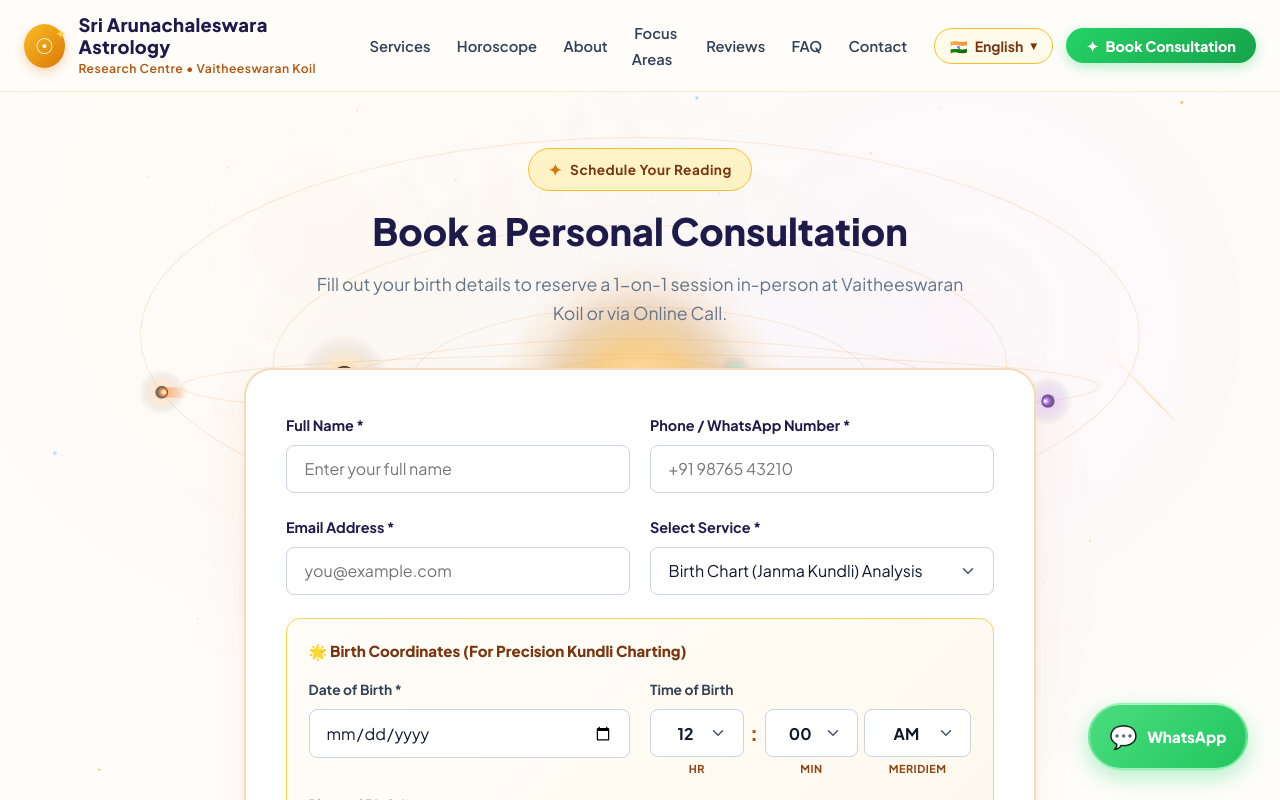
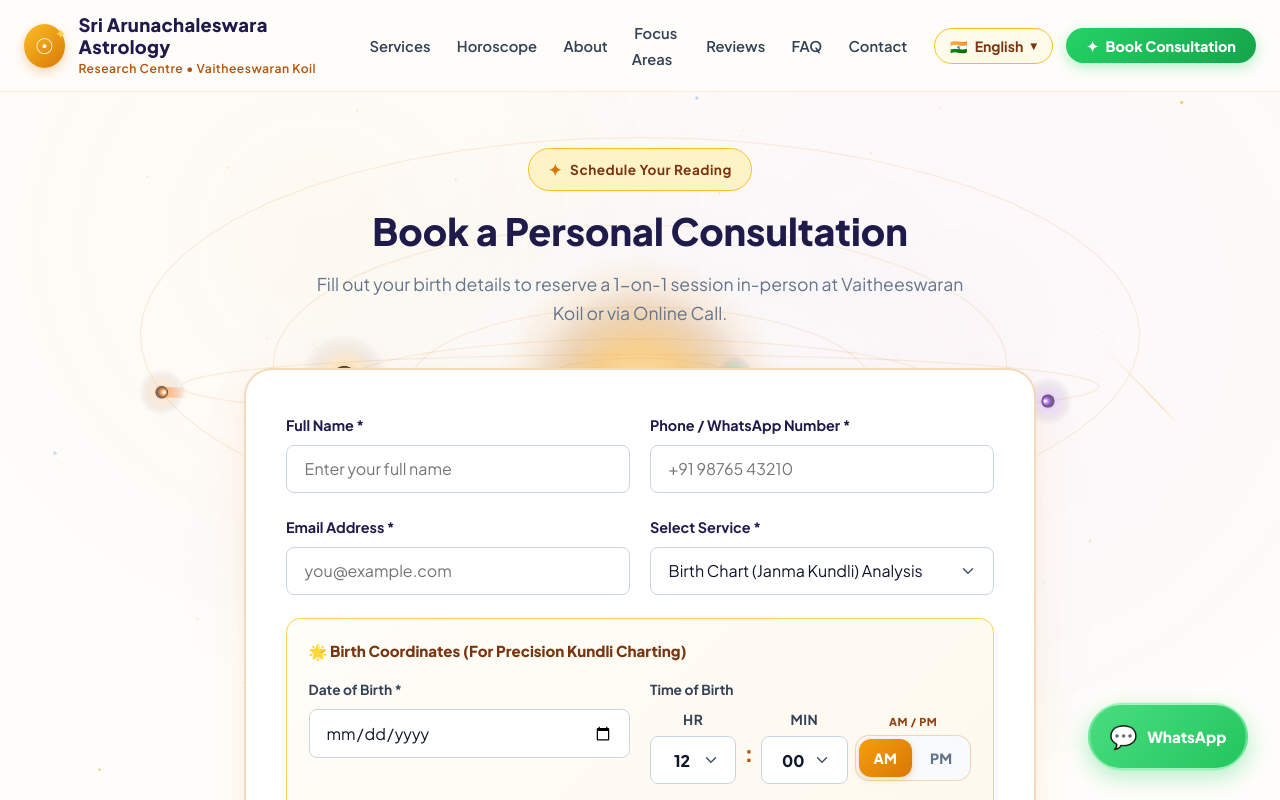
Before and after one commit to Rajrkrisna/Astro, a Next.js app: page /booking in a window 1280 px wide. Shown: the top 800 px of the page. Built offline with nearby package versions, Linux system fonts and the light colour scheme.

Commit message:
fix: compact non-overflowing time dropdowns, segmented 100% visible AM/PM toggle, and Indian English conventions

```diff
--- a/app/globals.css
+++ b/app/globals.css
@@ -2445,34 +2445,43 @@ button {
   background: #ffffff;
 }
 
-/* 12-Hour Time Picker Component */
-.time-picker-12hr-wrap {
-  display: flex;
-  align-items: flex-start;
-  gap: 0.35rem;
+/* 12-Hour Time Picker Component (Indian Standard Format) */
+.time-picker-12hr-card {
+  display: flex;
+  align-items: center;
+  gap: 0.45rem;
   width: 100%;
   box-sizing: border-box;
 }
 
-.time-select-unit {
-  position: relative;
+.time-input-block {
+  display: flex;
+  flex-direction: column;
   flex: 1;
   min-width: 0;
-  display: flex;
-  flex-direction: column;
-}
-
-.time-select-unit.period-unit {
-  flex: 1.15;
-}
-
-.time-select {
+}
+
+.time-input-block.period-toggle-block {
+  flex: 1.35;
+}
+
+.time-sub-tag {
+  font-size: 0.68rem;
+  font-weight: 800;
+  color: var(--gold-800);
+  text-transform: uppercase;
+  letter-spacing: 0.5px;
+  margin-bottom: 0.25rem;
+  text-align: center;
+}
+
+.time-native-select {
   width: 100%;
-  height: 48px;
-  min-height: 48px;
-  padding: 0.5rem 0.3rem 0.5rem 0.5rem;
+  height: 46px;
+  min-height: 46px;
+  padding: 0.4rem 1.35rem 0.4rem 0.5rem;
   font-size: 0.95rem;
-  font-weight: 700;
+  font-weight: 800;
   color: var(--text-heading);
   background-color: #ffffff;
   border: 1.5px solid var(--gold-border);
@@ -2489,48 +2498,85 @@ button {
   background-size: 12px;
 }
 
-.time-select:focus {
+.time-native-select:focus {
   border-color: var(--gold-500);
   box-shadow: 0 0 0 3px rgba(245, 158, 11, 0.2);
-  background-color: #ffffff;
-}
-
-.time-separator {
-  font-size: 1.25rem;
-  font-weight: 800;
+}
+
+.time-colon-dot {
+  font-size: 1.35rem;
+  font-weight: 900;
   color: var(--gold-700);
-  line-height: 48px;
+  line-height: 1;
   padding: 0 0.05rem;
+  margin-top: 0.85rem;
   user-select: none;
 }
 
-.time-unit-label {
-  font-size: 0.68rem;
-  font-weight: 700;
-  color: var(--gold-800);
-  text-transform: uppercase;
-  letter-spacing: 0.5px;
-  margin-top: 0.2rem;
-  text-align: center;
-}
-
-[data-theme="dark"] .time-select {
+.ampm-segmented-control {
+  display: flex;
+  align-items: center;
+  height: 46px;
+  min-height: 46px;
+  background: #f8fafc;
+  border: 1.5px solid var(--gold-border);
+  border-radius: var(--radius-md);
+  padding: 3px;
+  box-sizing: border-box;
+  gap: 3px;
+}
+
+.btn-ampm-tab {
+  flex: 1;
+  height: 100%;
+  border: none;
+  border-radius: calc(var(--radius-md) - 2px);
+  background: transparent;
+  color: #64748b;
+  font-size: 0.88rem;
+  font-weight: 800;
+  cursor: pointer;
+  transition: all 0.2s ease;
+  display: flex;
+  align-items: center;
+  justify-content: center;
+  padding: 0;
+}
+
+.btn-ampm-tab:hover {
+  color: var(--gold-900);
+}
+
+.btn-ampm-tab.active {
+  background: linear-gradient(135deg, var(--gold-500) 0%, var(--gold-600) 100%);
+  color: #ffffff;
+  box-shadow: 0 2px 6px rgba(217, 119, 6, 0.3);
+}
+
+/* Dark Theme overrides */
+[data-theme="dark"] .time-native-select {
   background-color: #0f172a;
   border-color: rgba(245, 158, 11, 0.3);
   color: #f8fafc;
 }
 
-[data-theme="dark"] .time-select option {
+[data-theme="dark"] .time-native-select option {
   background-color: #0f172a;
   color: #f8fafc;
 }
 
-[data-theme="dark"] .time-separator {
-  color: #fbbf24;
-}
-
-[data-theme="dark"] .time-unit-label {
-  color: #fde68a;
+[data-theme="dark"] .ampm-segmented-control {
+  background-color: #0f172a;
+  border-color: rgba(245, 158, 11, 0.3);
+}
+
+[data-theme="dark"] .btn-ampm-tab {
+  color: #94a3b8;
+}
+
+[data-theme="dark"] .btn-ampm-tab.active {
+  background: linear-gradient(135deg, #f59e0b 0%, #d97706 100%);
+  color: #0f172a;
 }
 
 .booking-submit-row {
--- a/components/TimePicker12Hour.jsx
+++ b/components/TimePicker12Hour.jsx
@@ -3,11 +3,10 @@
 import React, { useState, useEffect } from 'react';
 
 /**
- * 12-Hour Time Picker Component
- * Starts with 12 AM and provides Hour (12, 01..11), Minute (00..59), and AM/PM options.
+ * 12-Hour Time Picker Component (Indian Standard Format)
+ * Starts from 12 AM with clean Hour, Minute (never overflows), and clear AM/PM toggle.
  */
 export default function TimePicker12Hour({ value = '', onChange, idPrefix = 'time' }) {
-  // Parse existing value if provided (e.g., '12:00 AM' or '05:30 PM')
   const parseInitialValue = (valStr) => {
     if (!valStr) return { hour: '12', minute: '00', period: 'AM' };
 
@@ -15,7 +14,7 @@ export default function TimePicker12Hour({ value = '', onChange, idPrefix = 'tim
     if (match) {
       return {
         hour: match[1].padStart(2, '0'),
-        minute: match[2],
+        minute: match[2].padStart(2, '0'),
         period: match[3].toUpperCase(),
       };
     }
@@ -27,7 +26,6 @@ export default function TimePicker12Hour({ value = '', onChange, idPrefix = 'tim
   const [minute, setMinute] = useState(initial.minute);
   const [period, setPeriod] = useState(initial.period);
 
-  // Sync internal state when external value changes
   useEffect(() => {
     if (value) {
       const parsed = parseInitialValue(value);
@@ -56,27 +54,29 @@ export default function TimePicker12Hour({ value = '', onChange, idPrefix = 'tim
     updateTime(hour, newMin, period);
   };
 
-  const handlePeriodChange = (e) => {
-    const newPeriod = e.target.value;
+  const handlePeriodToggle = (newPeriod) => {
     setPeriod(newPeriod);
     updateTime(hour, minute, newPeriod);
   };
 
-  // Hours: Starting from 12 AM (12, 01, 02, 03, 04, 05, 06, 07, 08, 09, 10, 11)
+  // Hours: Starts from 12 AM (12, 01, 02 ... 11)
   const hoursList = ['12', '01', '02', '03', '04', '05', '06', '07', '08', '09', '10', '11'];
 
-  // Minutes: 00 to 59
-  const minutesList = Array.from({ length: 60 }, (_, i) => String(i).padStart(2, '0'));
+  // Clean, non-overflowing minutes list
+  const minutesList = [
+    '00', '05', '10', '15', '20', '25', '30', '35', '40', '45', '50', '55'
+  ];
 
   return (
-    <div className="time-picker-12hr-wrap">
+    <div className="time-picker-12hr-card">
       {/* Hour Dropdown */}
-      <div className="time-select-unit">
+      <div className="time-input-block">
+        <label htmlFor={`${idPrefix}-hour`} className="time-sub-tag">HR</label>
         <select
           id={`${idPrefix}-hour`}
           value={hour}
           onChange={handleHourChange}
-          className="time-select hour-select"
+          className="time-native-select"
           aria-label="Hour (12-hour format)"
         >
           {hoursList.map((h) => (
@@ -85,18 +85,18 @@ export default function TimePicker12Hour({ value = '', onChange, idPrefix = 'tim
             </option>
           ))}
         </select>
-        <span className="time-unit-label">Hr</span>
       </div>
 
-      <span className="time-separator">:</span>
+      <span className="time-colon-dot" aria-hidden="true">:</span>
 
-      {/* Minute Dropdown */}
-      <div className="time-select-unit">
+      {/* Minute Dropdown (Compact list that fits on screen without crossing window) */}
+      <div className="time-input-block">
+        <label htmlFor={`${idPrefix}-min`} className="time-sub-tag">MIN</label>
         <select
           id={`${idPrefix}-min`}
           value={minute}
           onChange={handleMinuteChange}
-          className="time-select min-select"
+          className="time-native-select"
           aria-label="Minutes"
         >
           {minutesList.map((m) => (
@@ -105,22 +105,31 @@ export default function TimePicker12Hour({ value = '', onChange, idPrefix = 'tim
             </option>
           ))}
         </select>
-        <span className="time-unit-label">Min</span>
       </div>
 
-      {/* AM / PM Dropdown */}
-      <div className="time-select-unit period-unit">
-        <select
-          id={`${idPrefix}-period`}
-          value={period}
-          onChange={handlePeriodChange}
-          className="time-select period-select"
-          aria-label="AM or PM"
-        >
-          <option value="AM">AM</option>
-          <option value="PM">PM</option>
-        </select>
-        <span className="time-unit-label">Meridiem</span>
+      {/* AM / PM Segmented Toggle Buttons (Crystal clear, 100% visible) */}
+      <div className="time-input-block period-toggle-block">
+        <span className="time-sub-tag">AM / PM</span>
+        <div className="ampm-segmented-control" role="radiogroup" aria-label="AM or PM">
+          <button
+            type="button"
+            role="radio"
+            aria-checked={period === 'AM'}
+            className={`btn-ampm-tab ${period === 'AM' ? 'active' : ''}`}
+            onClick={() => handlePeriodToggle('AM')}
+          >
+            AM
+          </button>
+          <button
+            type="button"
+            role="radio"
+            aria-checked={period === 'PM'}
+            className={`btn-ampm-tab ${period === 'PM' ? 'active' : ''}`}
+            onClick={() => handlePeriodToggle('PM')}
+          >
+            PM
+          </button>
+        </div>
       </div>
     </div>
   );
```
